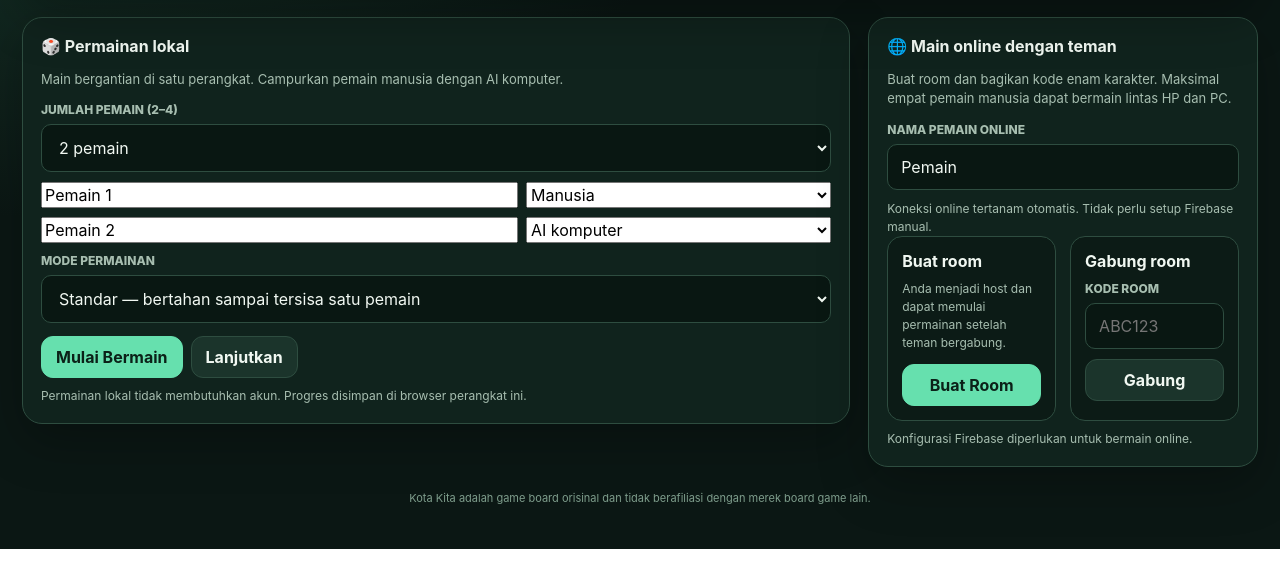
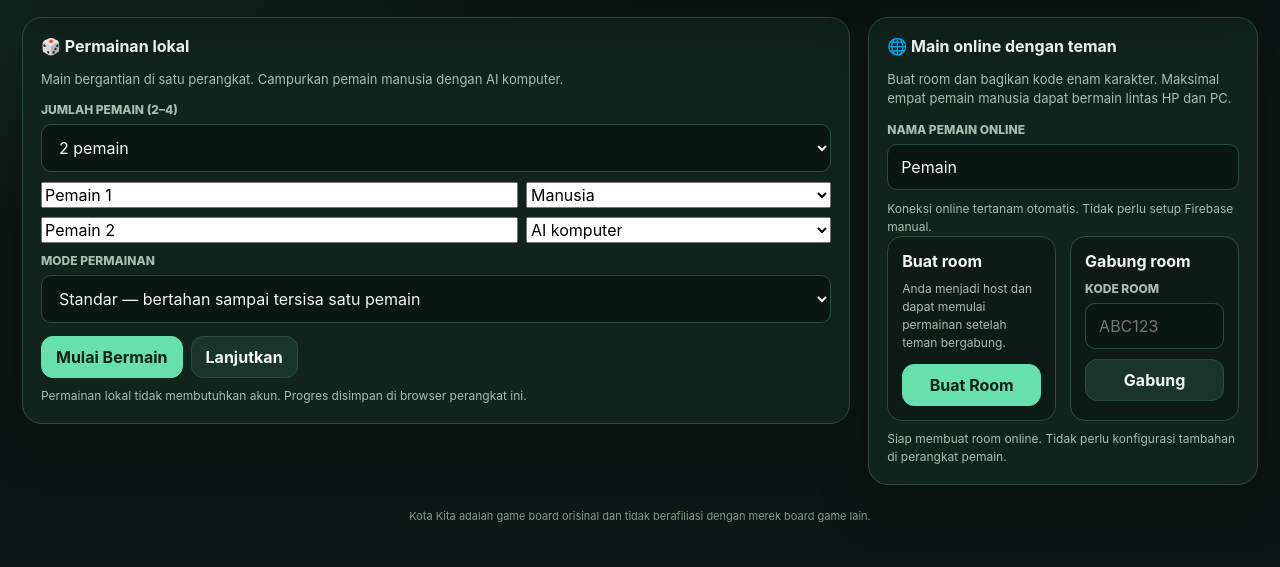
Before and after one commit to syahpurbachtiar-oss/game, a plain HTML site: page monopoli-online/index.html in a window 1280 px wide. Shown: the part 280-847 px from the top of the page. Drawn offline with Linux system fonts and the light colour scheme.

Commit message:
Update Monopoly online lobby instructions

```diff
--- a/monopoli-online/index.html
+++ b/monopoli-online/index.html
@@ -29,7 +29,7 @@
    <div class="online-grid">
     <div class="subpanel"><h4>Buat room</h4><p class="status">Anda menjadi host dan dapat memulai permainan setelah teman bergabung.</p><button id="createRoom" class="primary" style="width:100%">Buat Room</button></div>
     <div class="subpanel"><h4>Gabung room</h4><div class="field"><label>KODE ROOM</label><input id="joinCode" maxlength="6" placeholder="ABC123" style="text-transform:uppercase"></div><button id="joinRoom" style="width:100%">Gabung</button></div>
-   </div><div id="roomStatus" class="status">Konfigurasi Firebase diperlukan untuk bermain online.</div>
+   </div><div id="roomStatus" class="status">Siap membuat room online. Tidak perlu konfigurasi tambahan di perangkat pemain.</div>
   </section>
  </div>
 </section>
```
